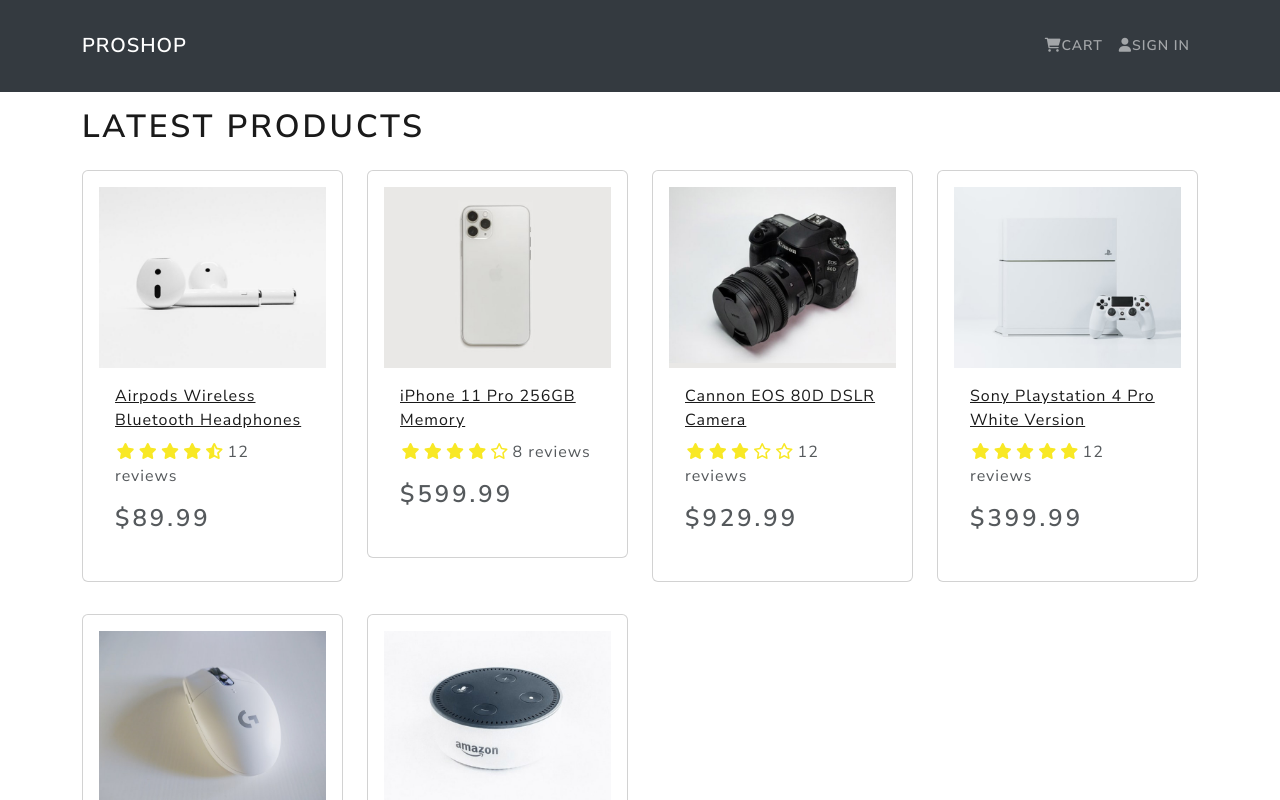
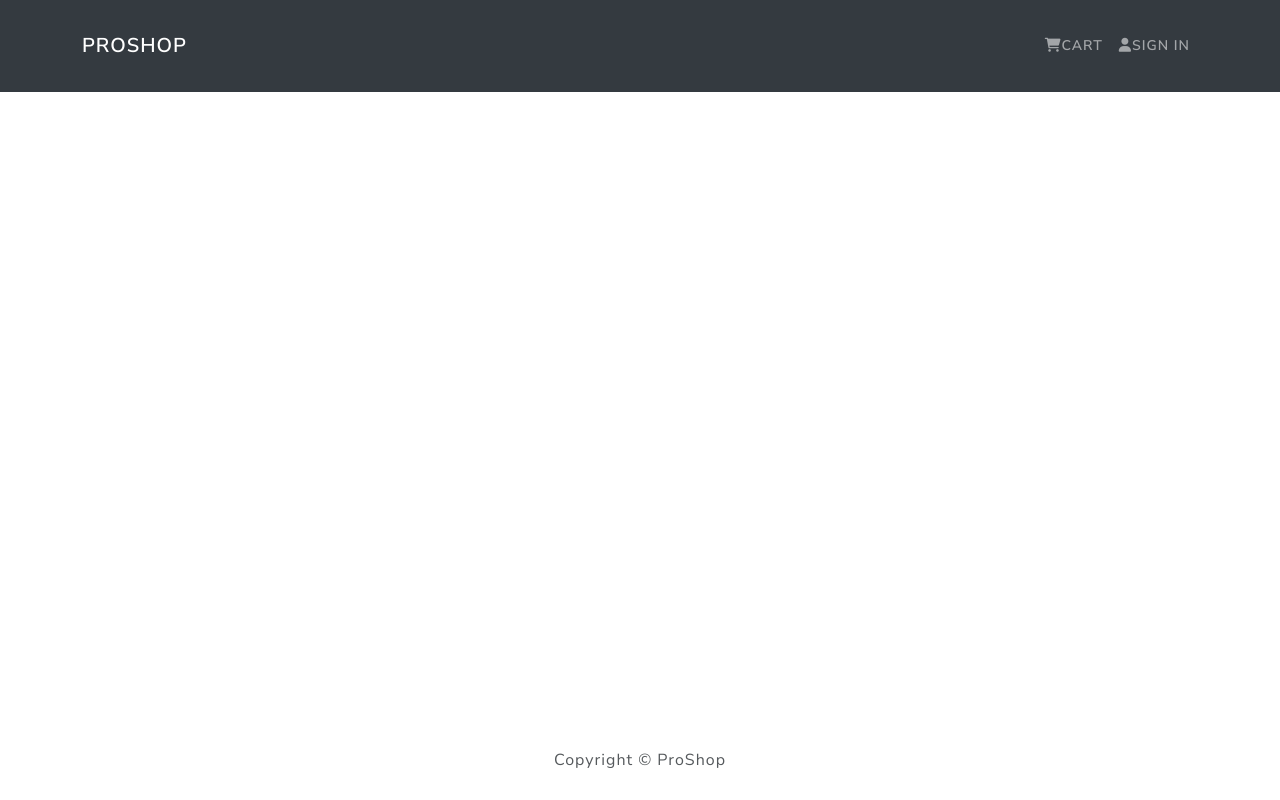
Before and after one commit to Mduletsie7/PROSHOP, a React (Create React App) app in the folder frontend/: page /product/1 in a window 1280 px wide. Shown: the top 800 px of the page. Built offline with nearby package versions, Linux system fonts and the light colour scheme.

Commit message:
Successful homescreen Router

```diff
--- a/frontend/package.json
+++ b/frontend/package.json
@@ -9,7 +9,8 @@
     "react": "^18.2.0",
     "react-bootstrap": "^2.7.0",
     "react-dom": "^18.2.0",
-    "react-router-dom": "^5.3.0",
+    "react-router-bootstrap": "^0.26.2",
+    "react-router-dom": "^6.8.0",
     "react-scripts": "5.0.1",
     "web-vitals": "^2.1.4"
   },
--- a/frontend/src/App.js
+++ b/frontend/src/App.js
@@ -1,21 +1,24 @@
-import React from "react";
-import { Container } from "react-bootstrap";
-import Header from "./components/Header";
-import Footer from "./components/Footer";
-import Homescreen from "./screens/Homescreen";
+import React from "react"
+import { BrowserRouter as Router, Route, Routes } from "react-router-dom"
+import { Container } from "react-bootstrap"
+import Header from "./components/Header"
+import Footer from "./components/Footer"
+import Homescreen from "./screens/Homescreen"
 
 const App = () => {
   return (
-    <>
+    <Router>
       <Header />
       <main className='py-3'>
         <Container>
-          <Homescreen />
+          <Routes>
+            <Route path='/' element={<Homescreen />} />
+          </Routes>
         </Container>
       </main>
       <Footer />
-    </>
-  );
-};
+    </Router>
+  )
+}
 
-export default App;
+export default App
```
Also changed, not shown: 1 other file (tests, documents, lock files or other folders).
